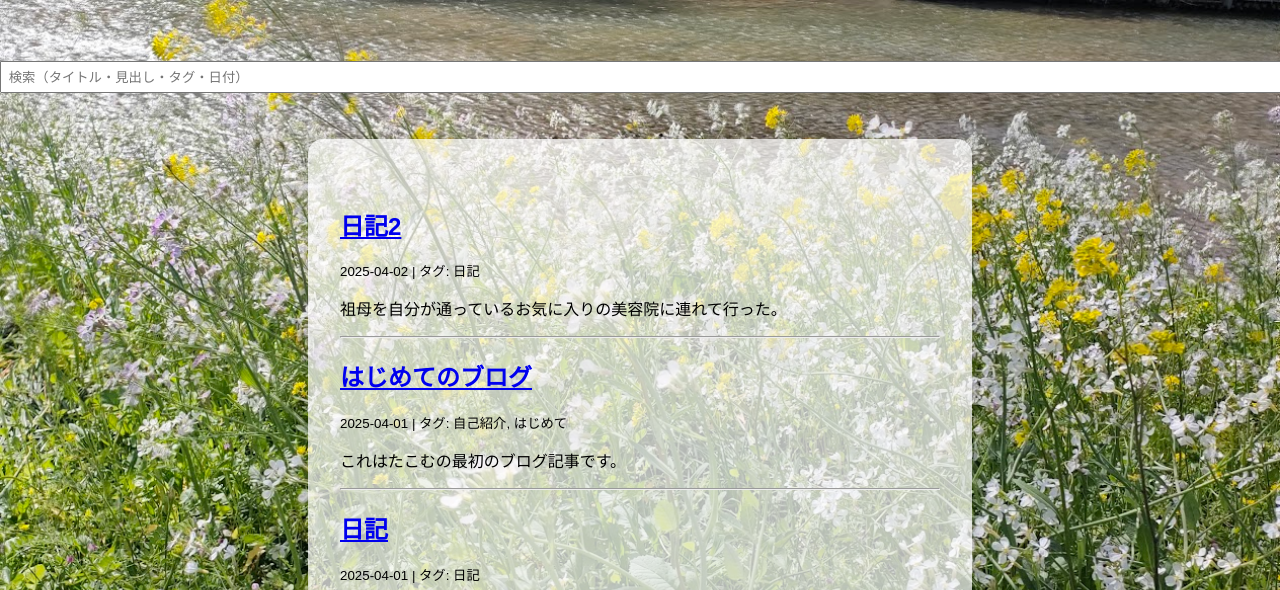
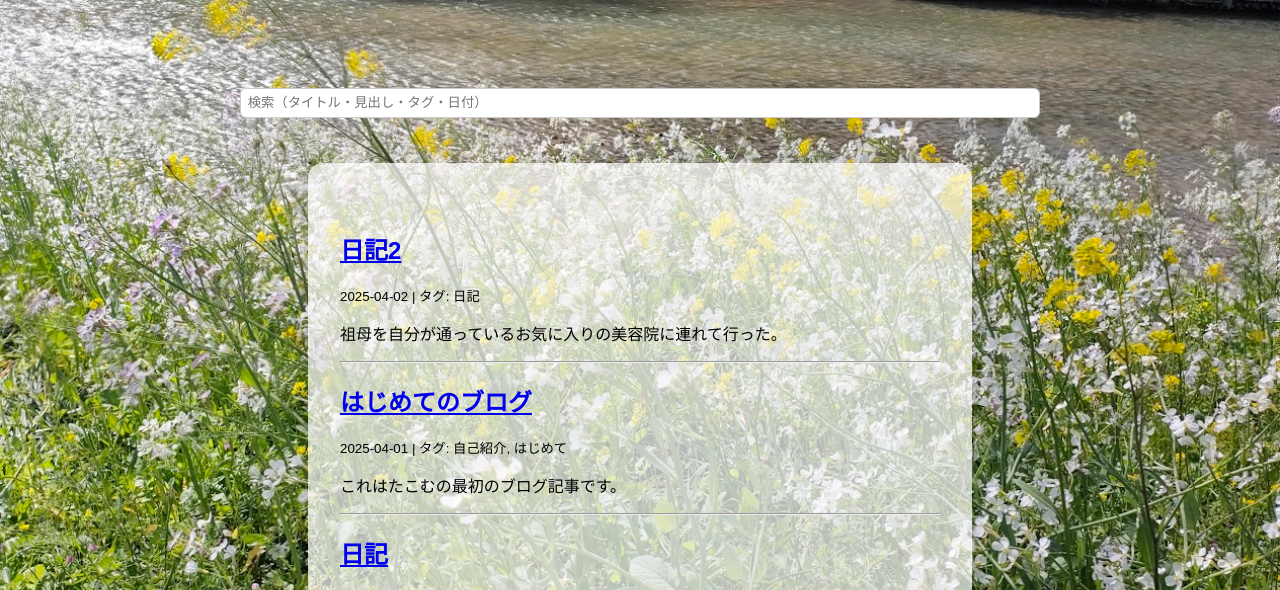
Before and after one commit to Key334/takomu-s-profile-page, a plain HTML site: page blog-list.html in a window 1280 px wide. Shown: the part 154-744 px from the top of the page. Drawn offline with Linux system fonts and the light colour scheme.

Commit message:
検索バーのスタイルを追加し、中央揃えで表示されるようにしました。また、レスポンシブデザインを考慮し、画面幅に応じたスタイルを適用しました。

```diff
--- a/style.css
+++ b/style.css
@@ -33,6 +33,30 @@ body {
   justify-content: flex-start;
   align-items: center;
   box-shadow: 0 4px 20px rgba(0, 0, 0, 0.2);  /* ふんわり影で立体感 */
+}
+
+/* 検索バーを外に置きつつ、同じ幅で中央揃え */
+#search-box {
+  display: block;
+  width: 80%;           /* blog-containerと同じ幅 */
+  max-width: 800px;     /* blog-containerと同じ最大幅 */
+  margin: 2em auto 1em; /* 上・左右中央・下 */
+  padding: 0.5em;
+  border: 1px solid #ccc;
+  border-radius: 6px;
+  box-sizing: border-box;
+}
+
+#search-box:focus {
+  outline: none;
+  border-color: #66afe9;
+  box-shadow: 0 0 5px rgba(102, 175, 233, 0.6);
+}
+
+@media (max-width: 600px) {
+  #search-box {
+    width: 90%;
+  }
 }
 
 .page-title {
```
